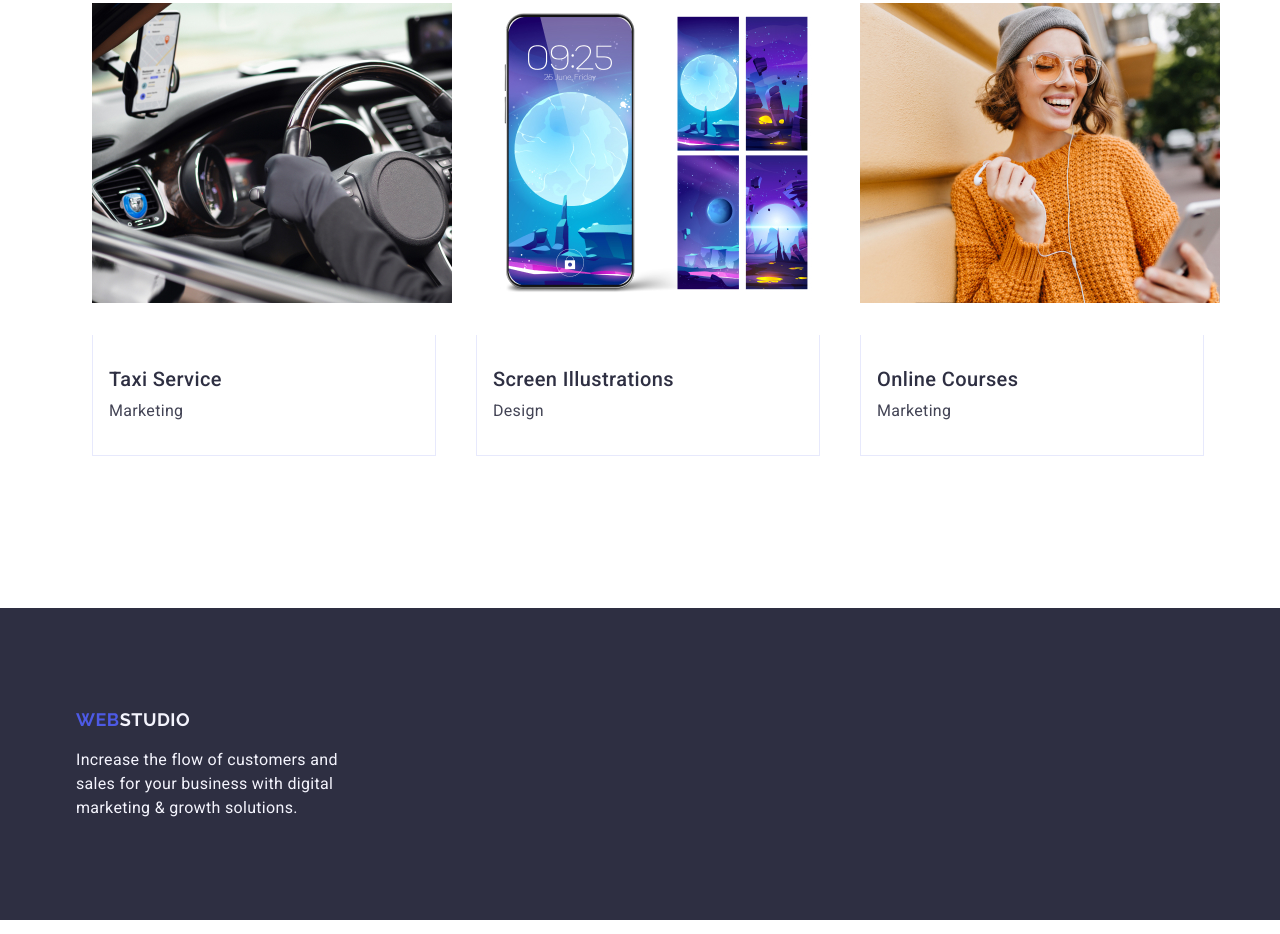
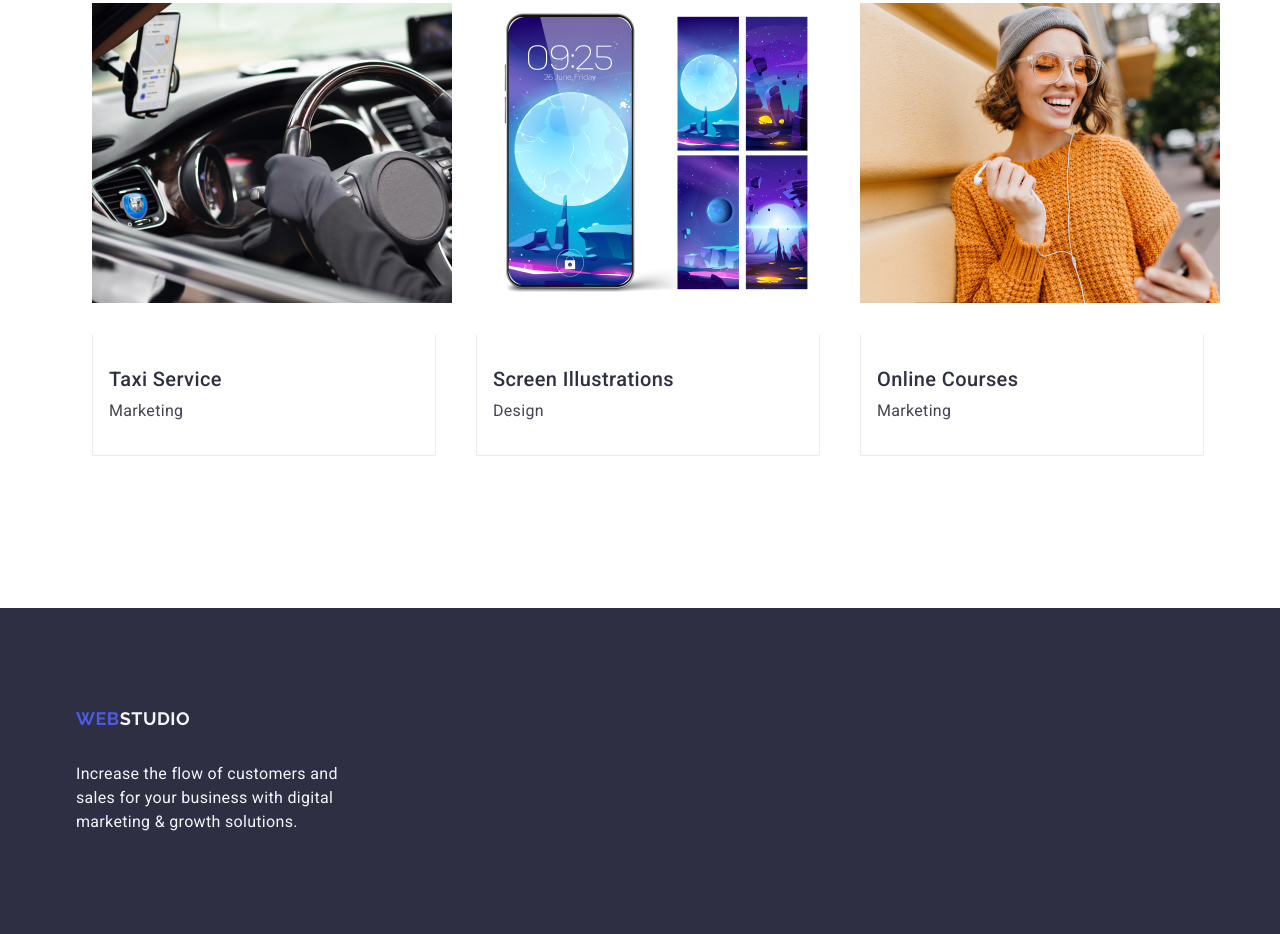
Before and after one commit to shepel30/goit-markup-hw-03, a plain HTML site: page index.html in a window 1280 px wide. Shown: the part 2631-3565 px from the top of the page. Drawn offline with nearby package versions, Linux system fonts and the light colour scheme.

Commit message:
Update styles.css

```diff
--- a/css/styles.css
+++ b/css/styles.css
@@ -34,7 +34,7 @@ img {
 }
 .container {
   width: 1158px;
-padding: 0 15px 0 15px;
+  padding: 0 15px 0 15px;
   margin: 0 auto;
 }
 .header {
@@ -273,8 +273,7 @@ width: calc((100% - 24px * 2) / 3);
     letter-spacing: 0.02em;
   }
   .footer {
-    padding-top: 101.5px;
-    padding-bottom: 100px;
+    padding: 100px 0 100px
   }
   .footer-logo-white {
     color: #f4f4fd;
@@ -293,6 +292,8 @@ font-weight: 700;
 line-height: 1.17;
 letter-spacing: 0.03em;
 text-transform: uppercase;
+display: inline-block;
+margin-bottom: 16px;
   }
   .footer-text {
     color: #F4F4FD;
```
